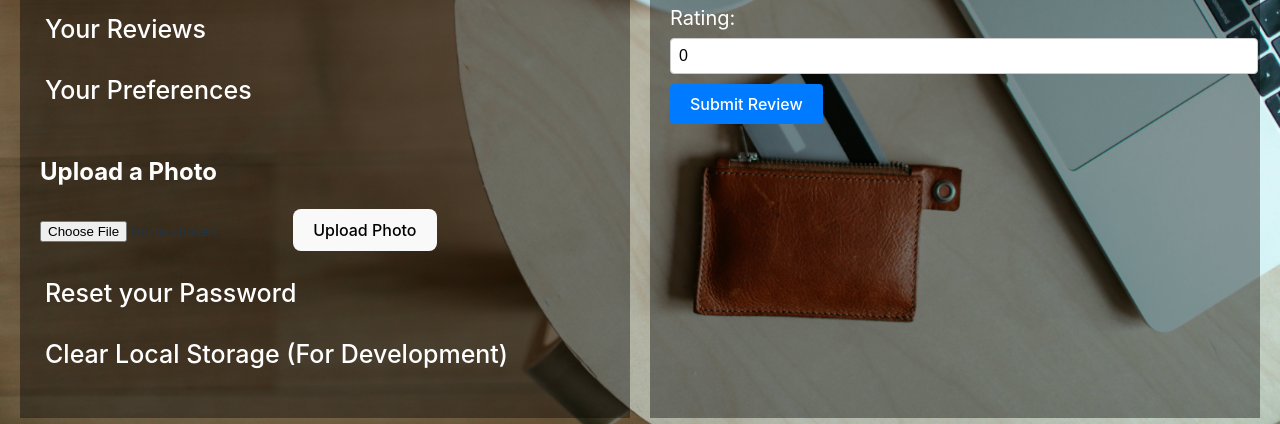
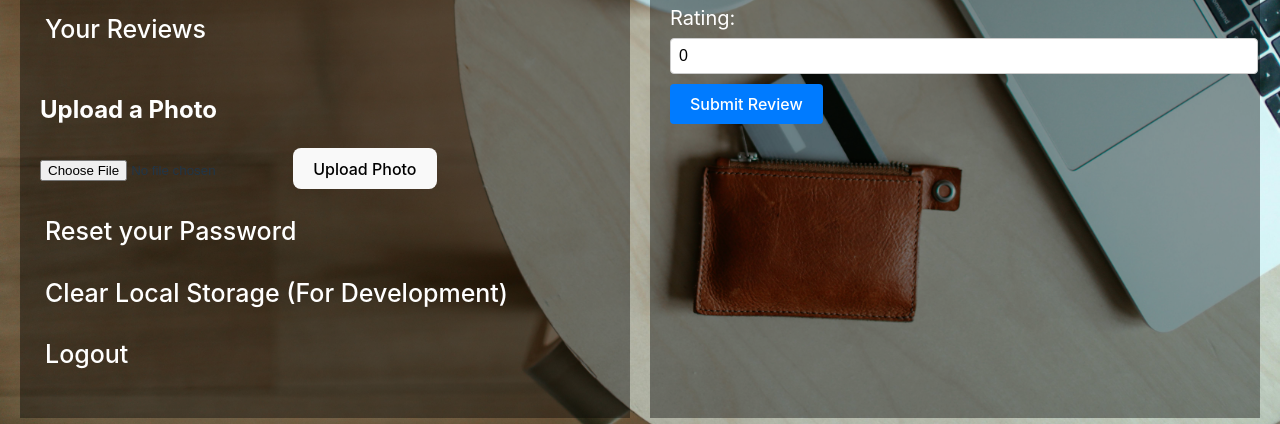
Before and after one commit to Christian-Mirt/S25-Gold, a React (Vite) app in the folder client/: page /profile in a window 1280 px wide. Shown: the part 401-825 px from the top of the page. Built offline with nearby package versions, Linux system fonts and the light colour scheme; no server answers; sample sign-in values are in the browser's storage.

Commit message:
add log out functionality

```diff
--- a/client/src/components/Profile/Profile.css
+++ b/client/src/components/Profile/Profile.css
@@ -25,7 +25,7 @@ p {
   margin-left: 20px;
 }
 
-.favs, .reviews, .prefs, .resetPass, .input_file, .places {
+.favs, .reviews, .prefs, .resetPass, .input_file, .places, .logout {
   border-radius: 10px;
   width: 80%;
   font-size: 25px;
--- a/client/src/components/Profile/Profile.jsx
+++ b/client/src/components/Profile/Profile.jsx
@@ -2,6 +2,7 @@ import './Profile.css';
 import PhotoUpload from "../PhotoUpload/PhotoUpload";
 import { useNavigate, useParams } from "react-router-dom";
 import { useState, useRef, useEffect } from 'react';
+import {authentication} from "../authentication.js";
 
 function Profile() {
   const [user, setUser] = useState(null);
@@ -157,8 +158,13 @@ function Profile() {
   const handleClearLocal = async () => {
     localStorage.clear();
     navigate('/');
-  }
+  };
 
+
+    const handleLogout = () => {
+        localStorage.removeItem("userId", id);
+        navigate("/signin");
+    };
 
   useEffect(() => {
     // Try to retrive user Id from local storage
@@ -193,10 +199,10 @@ function Profile() {
         <a href="#" className="places" onClick={handlePlaces}>All places</a><br /><br />
         <a href="#" className="favs" onClick={handleFavorites}>Your favorites</a><br /><br />
         <a href="#" className="reviews">Your Reviews</a><br /><br />
-        <a href="#" className="prefs">Your Preferences</a><br /><br />
         <PhotoUpload userId={id} /><br />
         <a href="#" className="resetPass" onClick={handleResetPass}>Reset your Password</a><br /><br />
         <a href="#" className="favs" onClick={handleClearLocal}>Clear Local Storage (For Development)</a><br /><br />
+        <a href="#" className="logout" onClick={handleLogout}>Logout</a><br /><br />
       </div>
 
       <div className="reviewCatalog">
```
